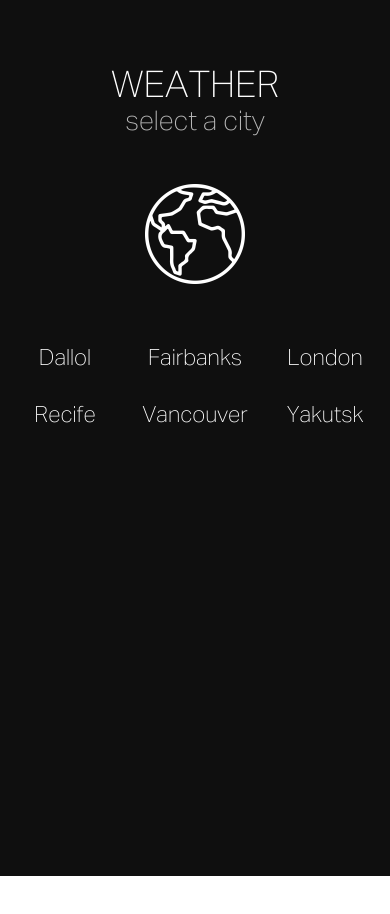
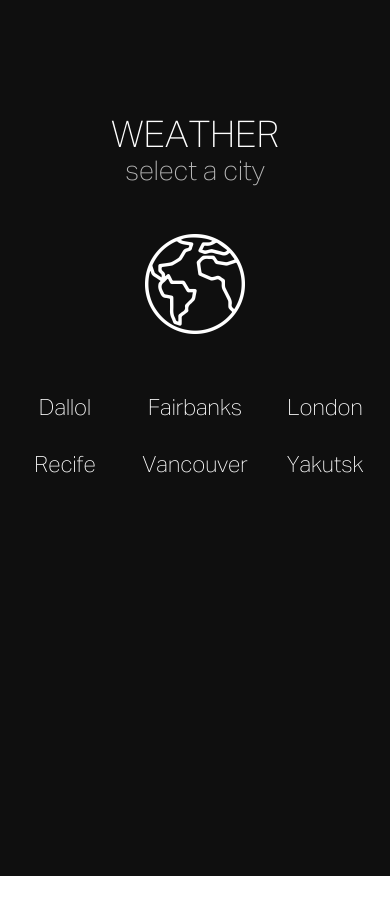
Before and after one commit to reinaldoleal/my-challenge-tds, a React (Vite) app: page / in a window 390 px wide. Shown: the top 914 px of the page. Built offline with nearby package versions, Linux system fonts and the light colour scheme.

Commit message:
ajustando espaço entre linhas das cidades - mobile

```diff
--- a/src/assets/sass/style.sass
+++ b/src/assets/sass/style.sass
@@ -20,7 +20,7 @@
     margin-top: 170px
 
     @include mixins.mobile
-        margin-top: 50px
+        margin-top: 100px
         width: 100vw
         height: 100vh
 
```
